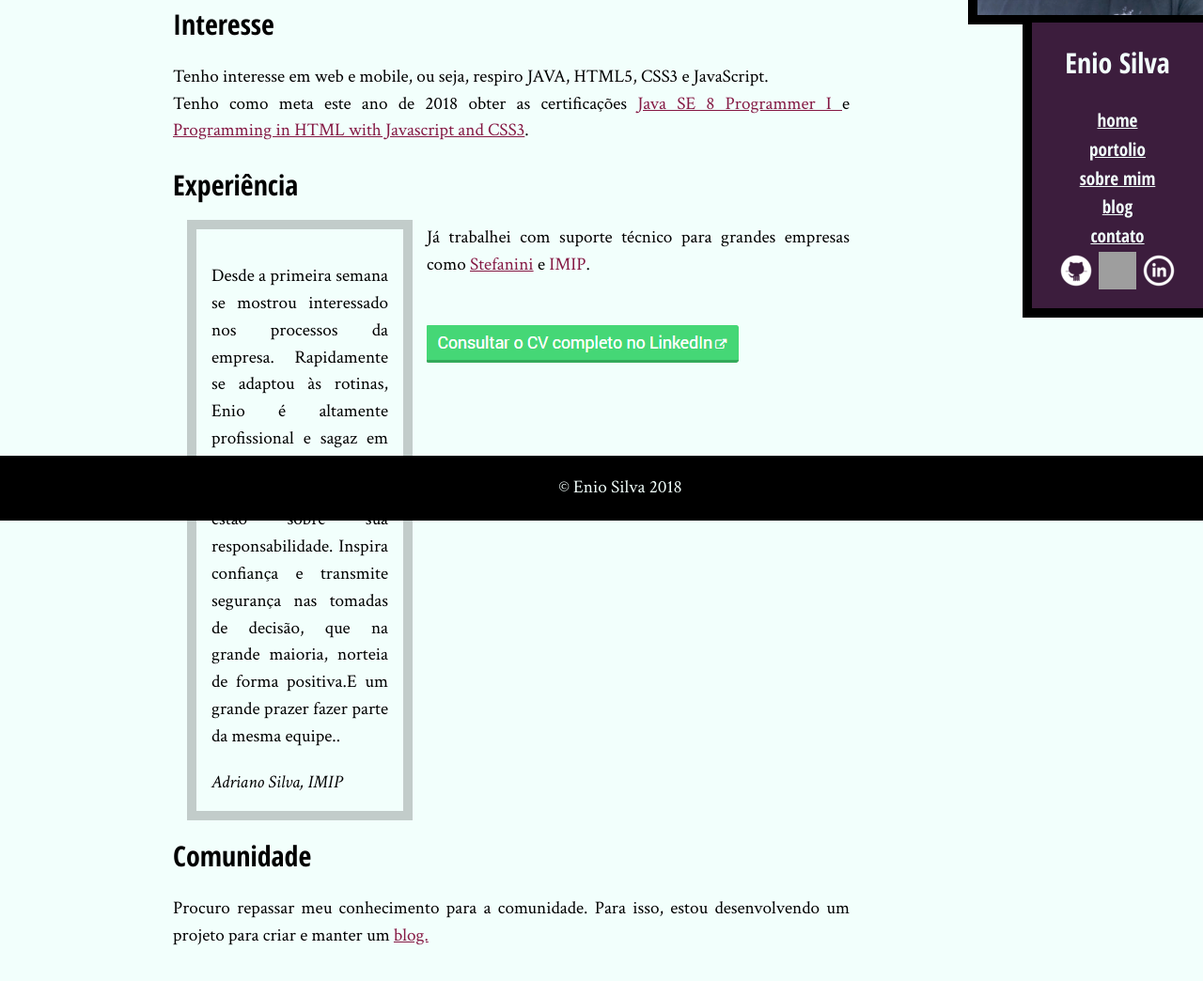
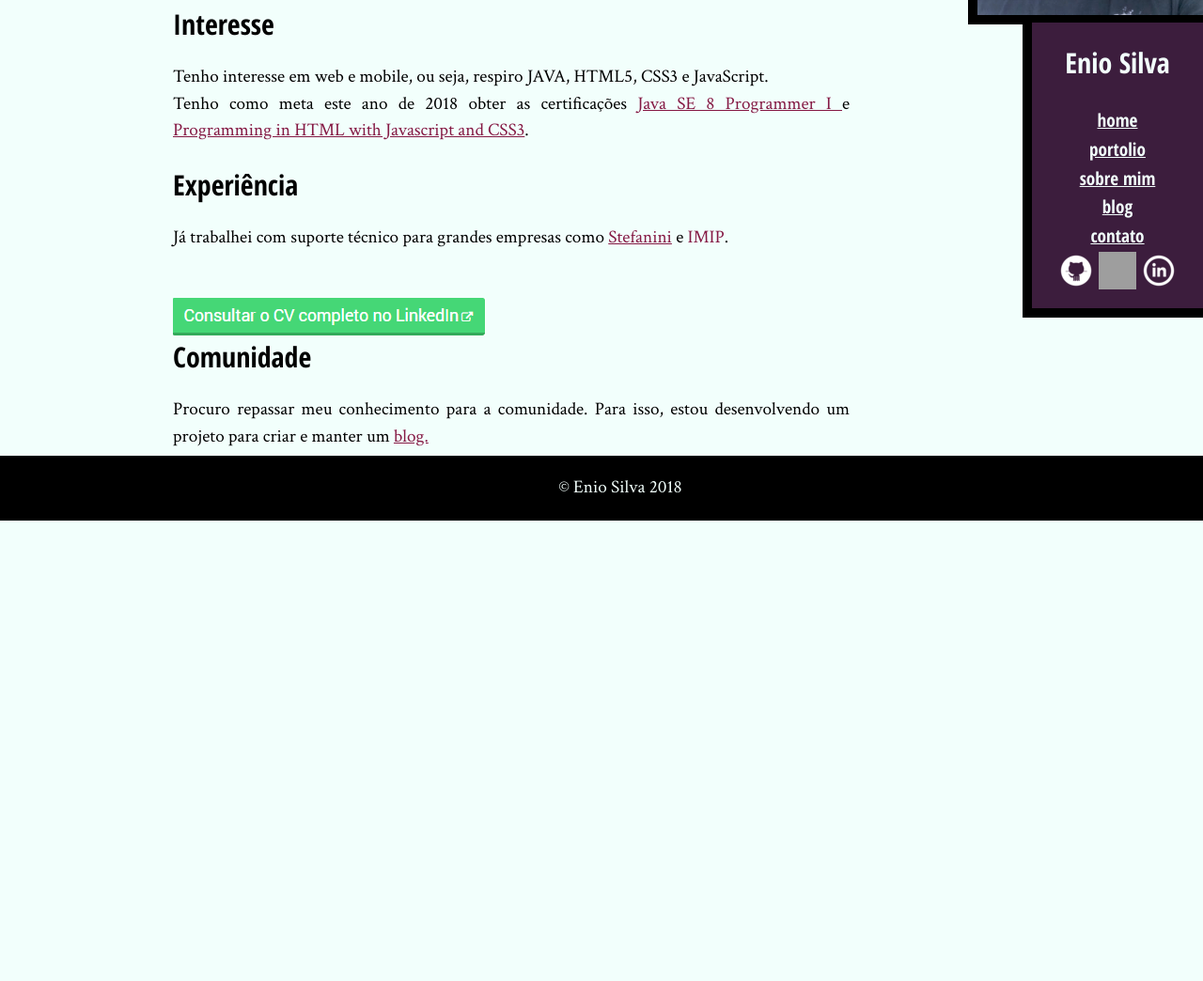
Before and after one commit to eniojdsilva/eniojdsilva.github.io, a plain HTML site: page index.html in a window 1280 px wide. Shown: the part 246-1290 px from the top of the page at 94% size. After the commit the page ends 855 px from the top, so only its background shows below. Drawn offline with Linux system fonts and the light colour scheme; grey boxes are pictures that could not be loaded.

Commit message:
Exclusão da recomendação

```diff
--- a/index.html
+++ b/index.html
@@ -23,12 +23,6 @@
                 </p>
 
                 <h2 class="subtitulo-texto">Experiência</h2>
-
-                <blockquote class="petrobras">
-                    <p>
-                    Desde a primeira semana se mostrou interessado nos processos da empresa. Rapidamente se adaptou às rotinas, Enio é altamente profissional e sagaz em sua linha de raciocínio acerca das operações que estão sobre sua responsabilidade. Inspira confiança e transmite segurança nas tomadas de decisão, que na grande maioria, norteia de forma positiva.E um grande prazer fazer parte da mesma equipe..</p>
-                   <cite>Adriano Silva, IMIP</cite>
-                </blockquote>
 
                 <p>Já trabalhei com suporte técnico para grandes empresas como <a href="
                     https://stefanini.com/pt/">Stefanini</a> e <a ref="http://www1.imip.org.br/imip/home/index.html">IMIP</a>.</p>
```
